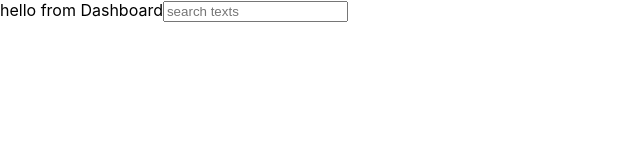
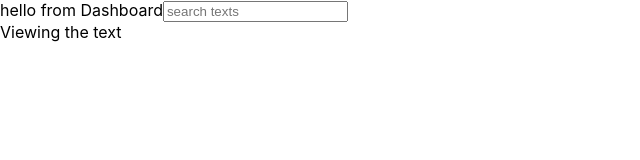
Before and after one commit to igoryen/emblica, a React (Create React App) app: page /view in a window 1280 px wide. Shown: the top 160 px of the page, without its empty margins (0-640 px from the left). Built offline with nearby package versions, Linux system fonts and the light colour scheme.

Commit message:
Added ViewText page

```diff
--- /dev/null
+++ b/src/ViewText.js
@@ -0,0 +1,9 @@
+import React from 'react'
+
+export const ViewText = (props) => (
+    <div>
+        Viewing the text
+    </div>
+)
+
+export default ViewText
--- a/src/index.js
+++ b/src/index.js
@@ -3,12 +3,14 @@ import ReactDOM from 'react-dom';
 import { BrowserRouter, Route } from 'react-router-dom';
 import './index.css';
 import Dashboard from './Dashboard'
+import ViewText from './ViewText'
 import * as serviceWorker from './serviceWorker';
 
 const routes = (
   <BrowserRouter>
     <div>
       <Route path="/" component={Dashboard} />
+      <Route path="/view" component={ViewText} />
     </div>
   </BrowserRouter>
 )
```
